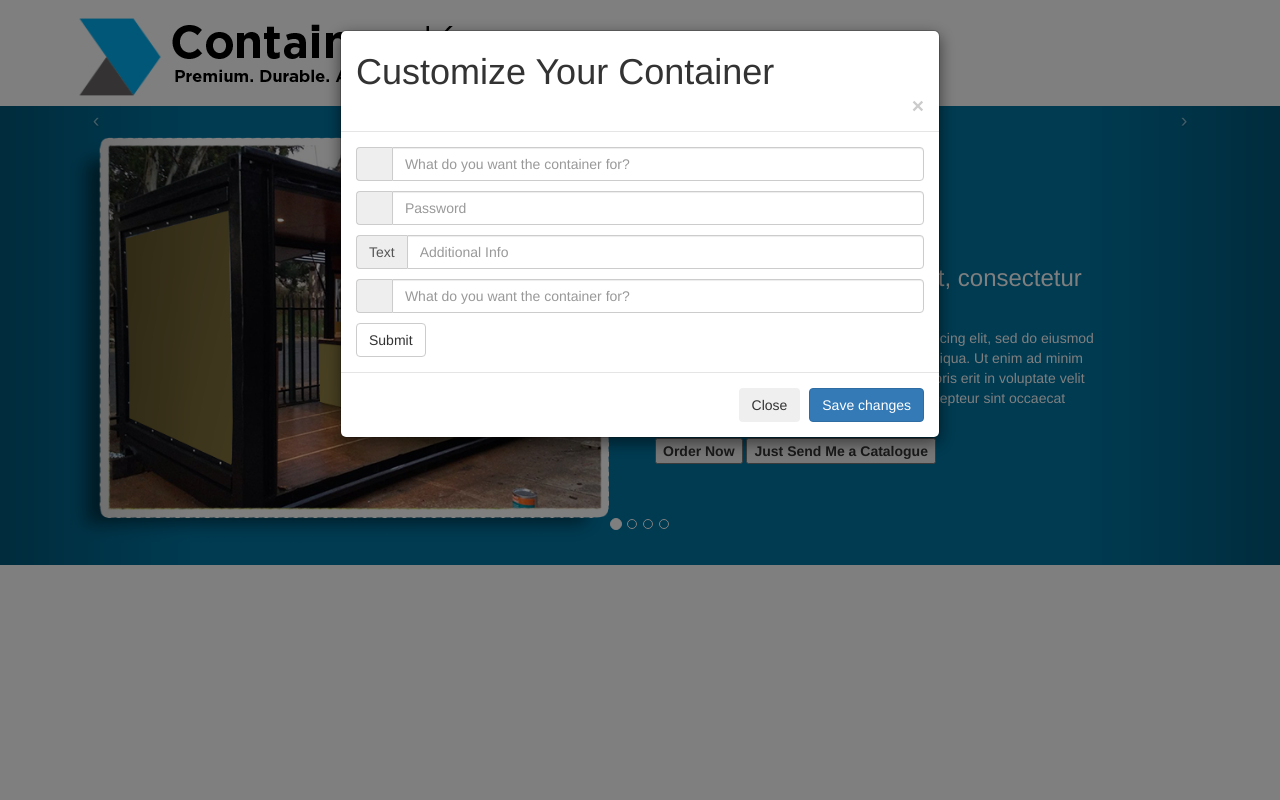
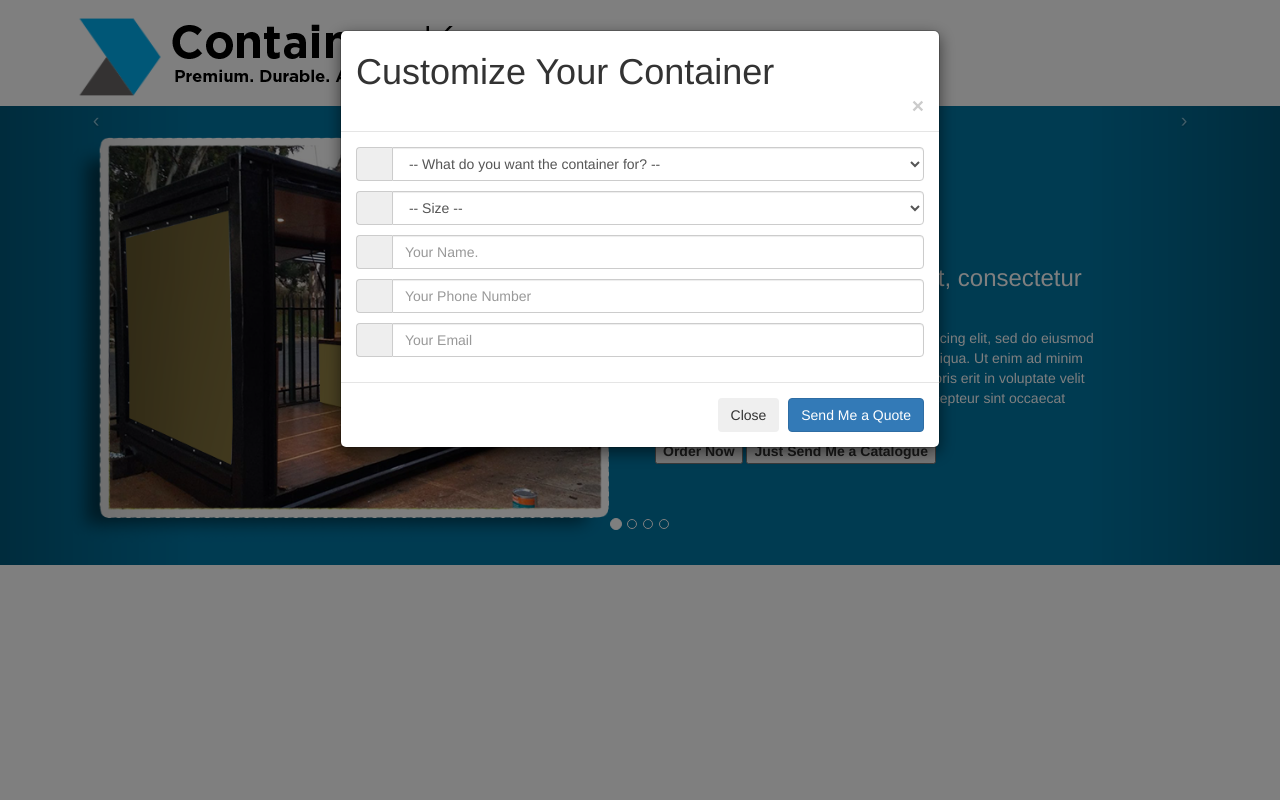
Before and after one commit to koikoishogun/containers, a Laravel app: page / in a window 1280 px wide, after a click on "Order Now". Run offline with Laravel 8, Linux system fonts and the light colour scheme; settings files or empty folders that the repository lacks are supplied; some web fonts are replaced.

Commit message:
odal popup update

```diff
--- a/public/css/containerskenya.css
+++ b/public/css/containerskenya.css
@@ -69,3 +69,8 @@
 .modal-header{
 
 }
+
+.name{
+
+	padding-right: 20px;
+}
--- a/resources/views/welcome.blade.php
+++ b/resources/views/welcome.blade.php
@@ -32,33 +32,51 @@
       </div>
       <div class="modal-body">
                <form>
+
+
                   <div class="input-group spacer">
                     <span class="input-group-addon"><i class="glyphicon glyphicon-user"></i></span>
-                    <input id="email" type="text" class="form-control" name="email" placeholder="What do you want the container for?">
+                    <select class="type form-control" name="type" placeholder="What do you want the container for?">
+                      <option>-- What do you want the container for? --</option>
+                      <option>Dry Containers</option>
+                      <option>Reefers</option>
+                      <option>Stalls</option>
+                      <option>Cyber Cafes</option>
+                      <option>Homes</option>
+                      <option>Road Show Trucks</option>
+                    </select>
                   </div>
 
 
                   <div class="input-group spacer">
                     <span class="input-group-addon"><i class="glyphicon glyphicon-lock"></i></span>
-                    <input id="password" type="password" class="form-control" name="password" placeholder="Password">
+                    <select class="size form-control" name="size">
+                      <option>-- Size --</option>
+                      <option>2O Ft.</option>
+                      <option>40 Ft.</option>
+                    </select>
                   </div>
 
                   <div class="input-group spacer">
-                    <span class="input-group-addon">Text</span>
-                    <input id="msg" type="text" class="form-control" name="msg" placeholder="Additional Info">
+                    <span class="input-group-addon"><i class="glyphicon glyphicon-lock"></i></span>
+                    <input type="text" class="form-control" name="name" placeholder="Your Name.">
                   </div>
 
                   <div class="input-group spacer">
                     <span class="input-group-addon"><i class="glyphicon glyphicon-user"></i></span>
-                    <input id="email" type="text" class="form-control" name="email" placeholder="What do you want the container for?">
+                    <input type="text" class="form-control" name="phone_number" placeholder="Your Phone Number">
                   </div>
 
-                   <button type="submit" class="btn btn-default">Submit</button>
+                   <div class="input-group spacer">
+                    <span class="input-group-addon"><i class="glyphicon glyphicon-user"></i></span>
+                    <input type="text" class="form-control" name="phone_number" placeholder="Your Email">
+                  </div>
+
               </form>
       </div>
       <div class="modal-footer">
         <button type="button" class="btn btn-secondary" data-dismiss="modal">Close</button>
-        <button type="button" class="btn btn-primary">Save changes</button>
+        <button type="button" class="btn btn-primary">Send Me a Quote</button>
       </div>
     </div>
   </div>
```
